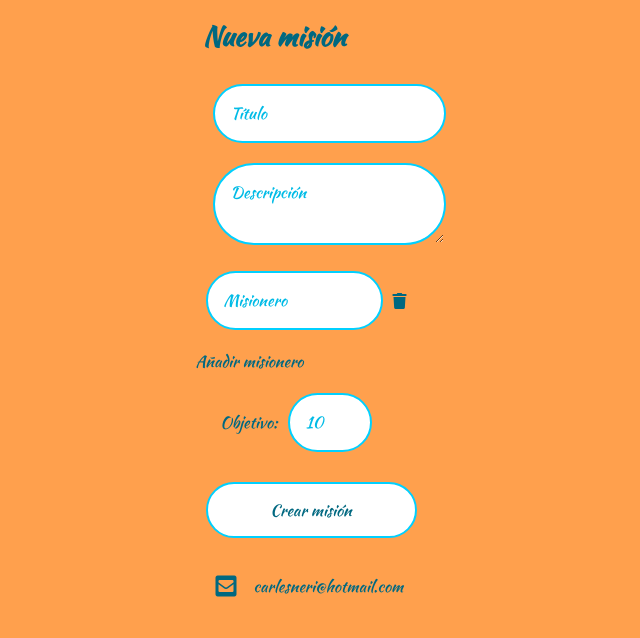
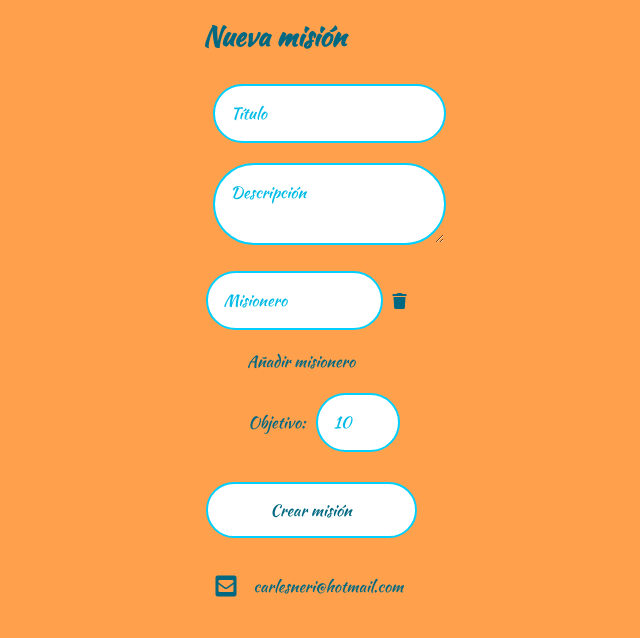
Before and after one commit to Carlesneri/letStar, a Node server app: page /new-mission in a window 1280 px wide. Shown: the part 283-921 px from the top of the page, without its empty margins (339-979 px from the left). Run offline with Node 20, Linux system fonts and the light colour scheme; some libraries are stand-ins or nearby versions.

Commit message:
despliegue aws

```diff
--- a/package.json
+++ b/package.json
@@ -4,6 +4,7 @@
   "description": "",
   "main": "index.js",
   "scripts": {
+    "start": "node src/index.js",
     "dev": "nodemon src/index.js"
   },
   "keywords": [],
@@ -14,8 +15,7 @@
     "express": "^4.17.1",
     "express-handlebars": "^3.1.0",
     "method-override": "^3.0.0",
-    "mongoose": "^5.9.2",
-    "toastr": "^2.1.4"
+    "mongoose": "^5.9.2"
   },
   "devDependencies": {
     "handlebars": "^4.5.0",
--- a/src/static/new-mission.css
+++ b/src/static/new-mission.css
@@ -81,22 +81,10 @@
     justify-content: center;
     align-items: center;
 }
-.new-mission-missioner input{
-    /* width: 75%; */
+.add-missioner{
+    text-align: center;
 }
-.new-mission-missioner i{
-    /* width: 25%; */
-}
-/* .missioner{
-    width: 75%;
-}
-.trash-container{
-    width: 25%;
-} */
-/* a:hover{
-    color: var(--light-color);
-} */
-.input-target{
+.target{
     width: 3em;
 }
 .target-container {
--- a/src/static/new-mission.js
+++ b/src/static/new-mission.js
@@ -16,7 +16,5 @@
 })
 
 function removeMissioner(e) {
-    console.log(e.target);
-
     missionersDiv.removeChild(e.target.parentNode)
 }
```
Also changed, not shown: 1 other file.
